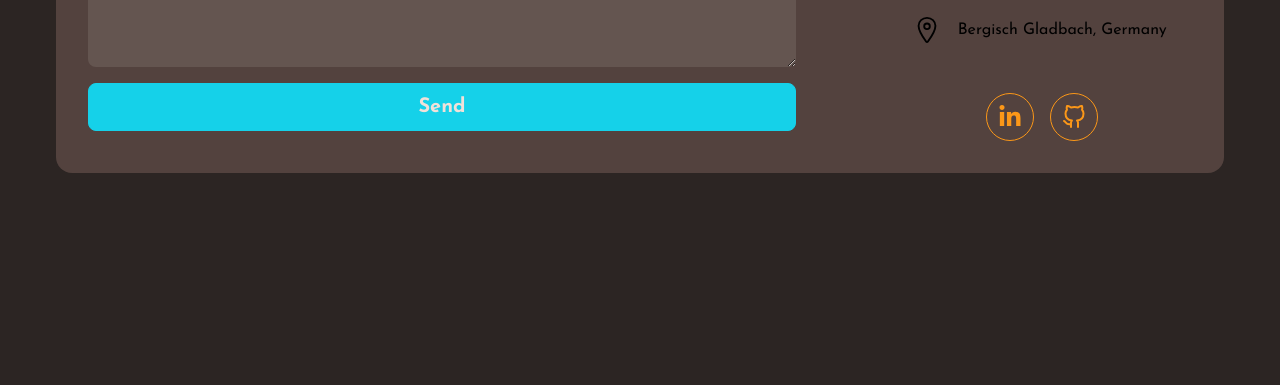
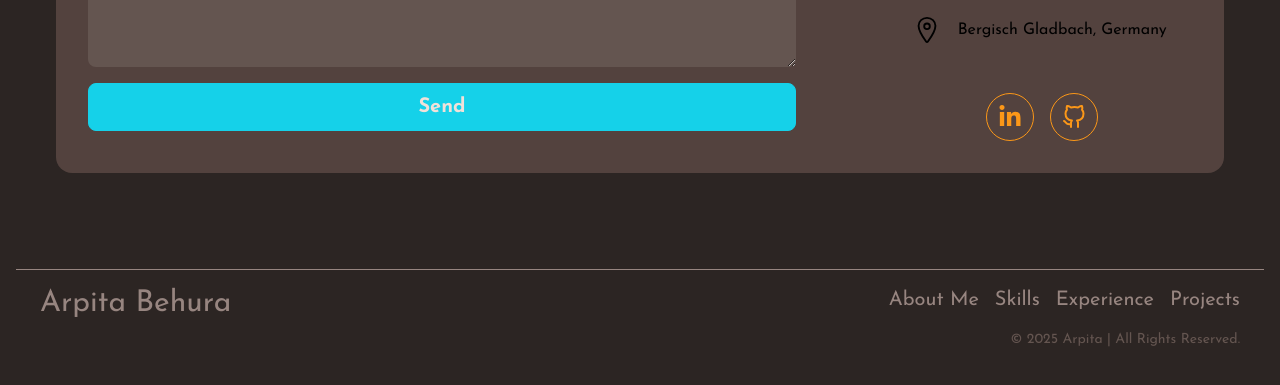
Before and after one commit to AnkitaB5007/ab-portfolio, a React (Vite) app: page / in a window 1280 px wide. Shown: the part 5273-5658 px from the top of the page. Built offline with nearby package versions, Linux system fonts and the light colour scheme.

Commit message:
Footer section completion

```diff
--- a/src/App.tsx
+++ b/src/App.tsx
@@ -9,6 +9,7 @@ import SubSkills from "./components/skillsSection/SubSkills";
 import ExperienceMain from "./components/experienceSection/ExperienceMain";
 import ProjectsMain from "./components/projectsSection/ProjectsMain";
 import ContactMeMain from "./components/contactMeSection/ContactMeMain";
+import FooterMain from "./components/footer/FooterMain";
 
 function App() {
 
@@ -25,6 +26,7 @@ function App() {
         <ExperienceMain/>
         <ProjectsMain/>
         <ContactMeMain/>
+        <FooterMain/>
         <HelperSection/>
       </main>
   )
--- /dev/null
+++ b/src/components/footer/FooterMain.tsx
@@ -0,0 +1,50 @@
+interface FooterLink {
+    name: string;
+    section: string;
+}
+
+const footerLinks: FooterLink[] = [
+    {
+        name: "About Me",
+        section: "about",
+    },
+    {
+        name: "Skills",
+        section: "skills",
+    },
+    {
+        name: "Experience",
+        section: "experience",
+    },
+    {
+        name: "Projects",
+        section: "projects",
+    },
+];
+const FooterMain = () => {
+    return (
+        <div className="px-4">
+            <div className="w-full h-[1px] bg-lightGrey mt-24"></div>
+            <div className="md:flex justify-between mt-4 max-w-[1200px] mx-auto sm:hidden">
+                <p className="text-3xl text-lightGrey ">Arpita Behura</p>
+                <ul className="flex gap-4 text-lightGrey text-xl">
+                    {footerLinks.map((item, index) => {
+                        return (
+                            <li key={index}>
+                                <a href="#"
+                                    className="hover:text-white transition-all duration-500 cursor-pointer">
+                                    {item.name}
+                                </a>
+                            </li>
+                        );
+                    })}
+                </ul>
+            </div>
+            <p className="max-w-[1200px] mx-auto text-right mt-2 mb-12 text-sm text-lightBrown">
+                © 2025 Arpita | All Rights Reserved.
+            </p>
+        </div>
+    );
+};
+
+export default FooterMain;
```
